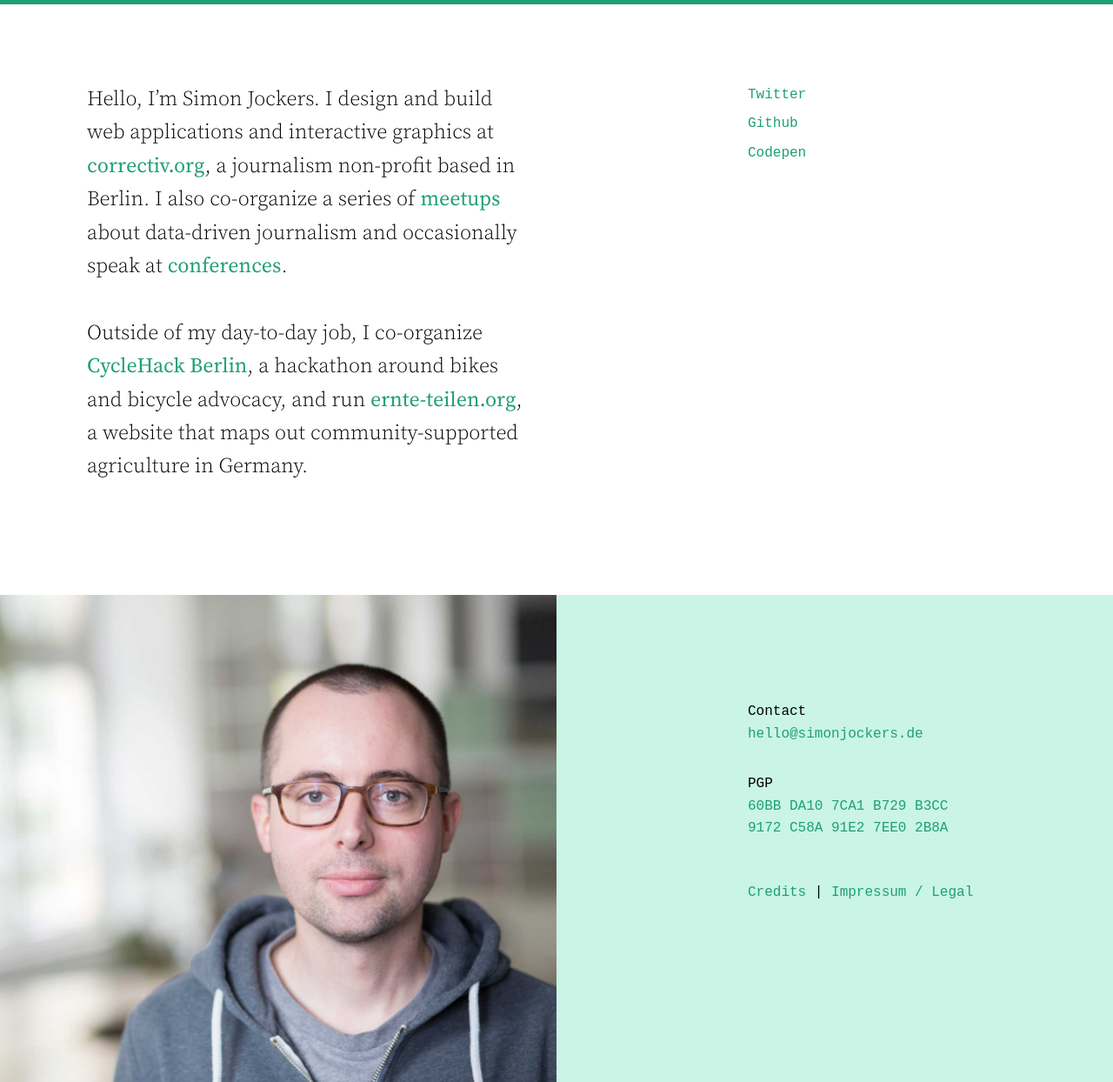
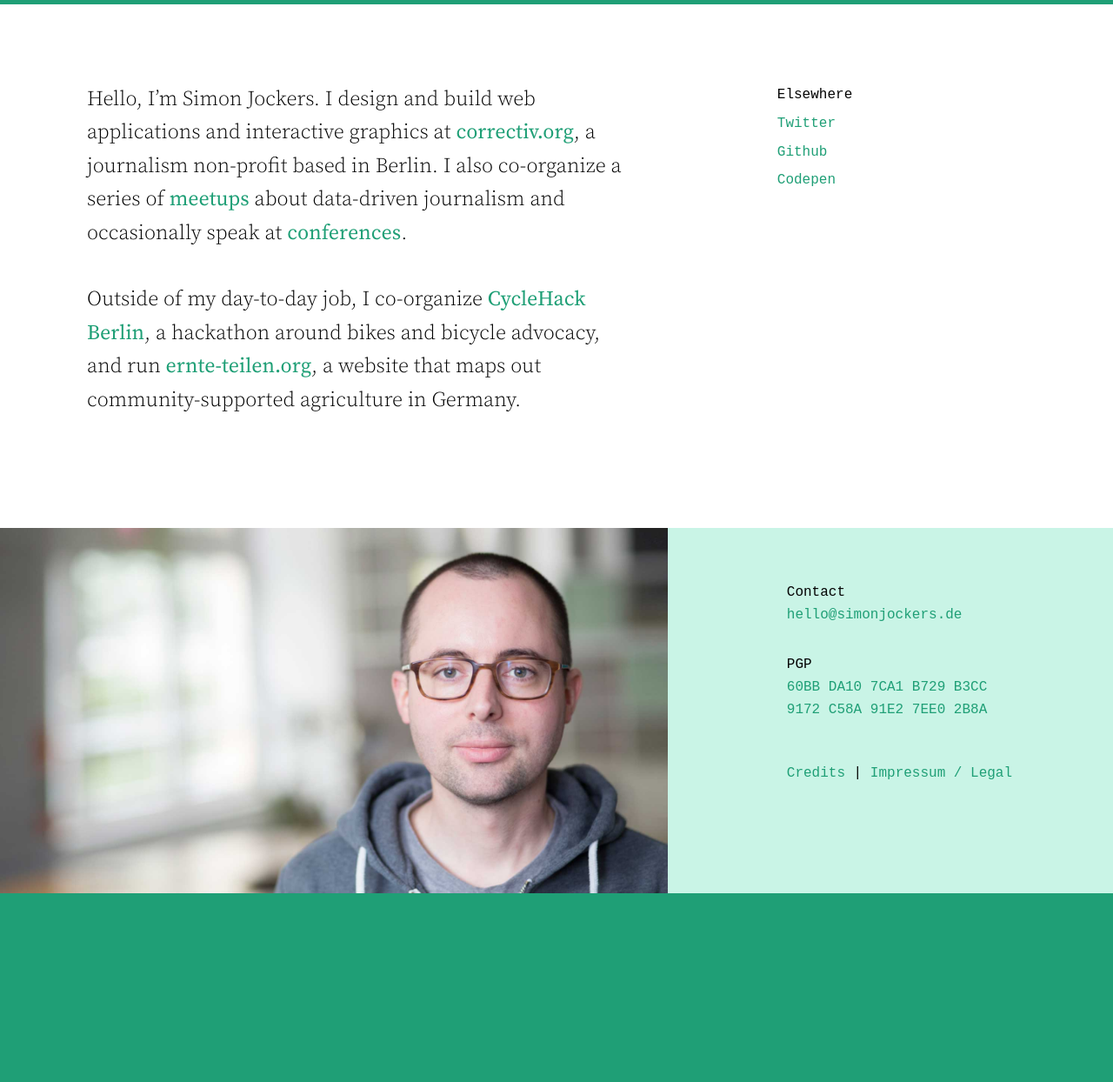
Before and after one commit to sjockers/simonjockers.de, a Jekyll site: the page built from index.md, in a window 1280 px wide. Shown: the whole page at 87% size. Built offline with Jekyll 4.4.1, drawn with Linux system fonts in a browser that asks for light colours; after the commit the page ends 1027 px from its top, so only the background shows below that.

Commit message:
Optimize layout across screen sizes.

```diff
--- a/_includes/navigation.html
+++ b/_includes/navigation-sidebar.html
@@ -1,4 +1,7 @@
-<nav class="navigation">
+<div class="sidebar__navigation">
+
+  <h3>Elsewhere</h3>
+
   <ul>
     <li>
       <a href="https://twitter.com/sjockers/">Twitter</a>
@@ -10,4 +13,5 @@
       <a href="https://codepen.io/sjockers/">Codepen</a>
     </li>
   </ul>
-</nav>
+
+</div>
--- a/_layouts/home.html
+++ b/_layouts/home.html
@@ -9,7 +9,7 @@ layout: base
   </main>
 
   <aside class="sidebar">
-    {% include navigation.html %}
+    {% include navigation-sidebar.html %}
   </aside>
 
 </div>
--- a/_sass/_layout.scss
+++ b/_sass/_layout.scss
@@ -31,12 +31,7 @@ body {
     float: left;
   }
 
-  @include media-query($screen-m) {
-    width: 66%;
-  }
-
   @include media-query($screen-l) {
-    width: 50%;
 
     &.main--featured {
       font-size: $large-font-size;
@@ -45,35 +40,26 @@ body {
 }
 
 .sidebar {
-  padding: $padding;
+  padding: 0 $padding;
   margin: 0;
   display: block;
-  float: left;
-  font-size: $base-font-size;
+  font-size: $small-font-size;
 
   @include media-query($screen-s) {
+    float: right;
     width: 40%;
-    font-size: $small-font-size;
   }
 
   @include media-query($screen-m) {
-    width: 33%;
+    padding-left: 2 * $padding;
   }
 
   @include media-query($screen-l) {
-    width: 50%;
-    padding-left: 220px;
+    width: 33%;
   }
 }
 
-.sidebar--narrow {
-  @include media-query($screen-l) {
-    width: 33%;
-    padding-left: 40px;
-  }
-}
-
-.navigation {
+.sidebar__navigation {
   margin-bottom: $padding*2;
 
   ul {
@@ -84,8 +70,8 @@ body {
 
   li {
     display: block;
-    margin: .1em 0 .5em 0;
-    padding: 0;
+    margin: 0;
+    padding: .45em 0 0 0;
   }
 }
 
@@ -112,14 +98,6 @@ body {
       bottom: 0;
       width: 60%;
     }
-
-    @include media-query($screen-m) {
-      width: 66%;
-    }
-
-    @include media-query($screen-l) {
-      width: 50%;
-    }
   }
 
   .footer__container {
@@ -132,16 +110,12 @@ body {
     }
 
     @include media-query($screen-m) {
-      width: 33%;
-      margin-left: 66%;
+      padding-left: 2 * $padding;
     }
 
     @include media-query($screen-l) {
-      width: 50%;
-      margin-left: 50%;
-      padding-left: 220px;
-      padding-top: $padding*3;
-      min-height: 560px;
+      width: 33%;
+      margin-left: 66%;
     }
   }
 }
@@ -171,7 +145,7 @@ body {
     white-space: normal;
   }
 
-  @include media-query($screen-l) {
+  @include media-query($screen-m) {
     white-space: pre-line;
   }
 }
--- a/css/main.scss
+++ b/css/main.scss
@@ -20,8 +20,8 @@ $accent-color:     #676767;
 $hilight-color:    #1f9f76;
 $background-color: lighten($hilight-color, 50);
 
-$screen-s:        620px;
-$screen-m:        768px;
+$screen-s:        720px;
+$screen-m:        960px;
 $screen-l:        1140px;
 
 
```
